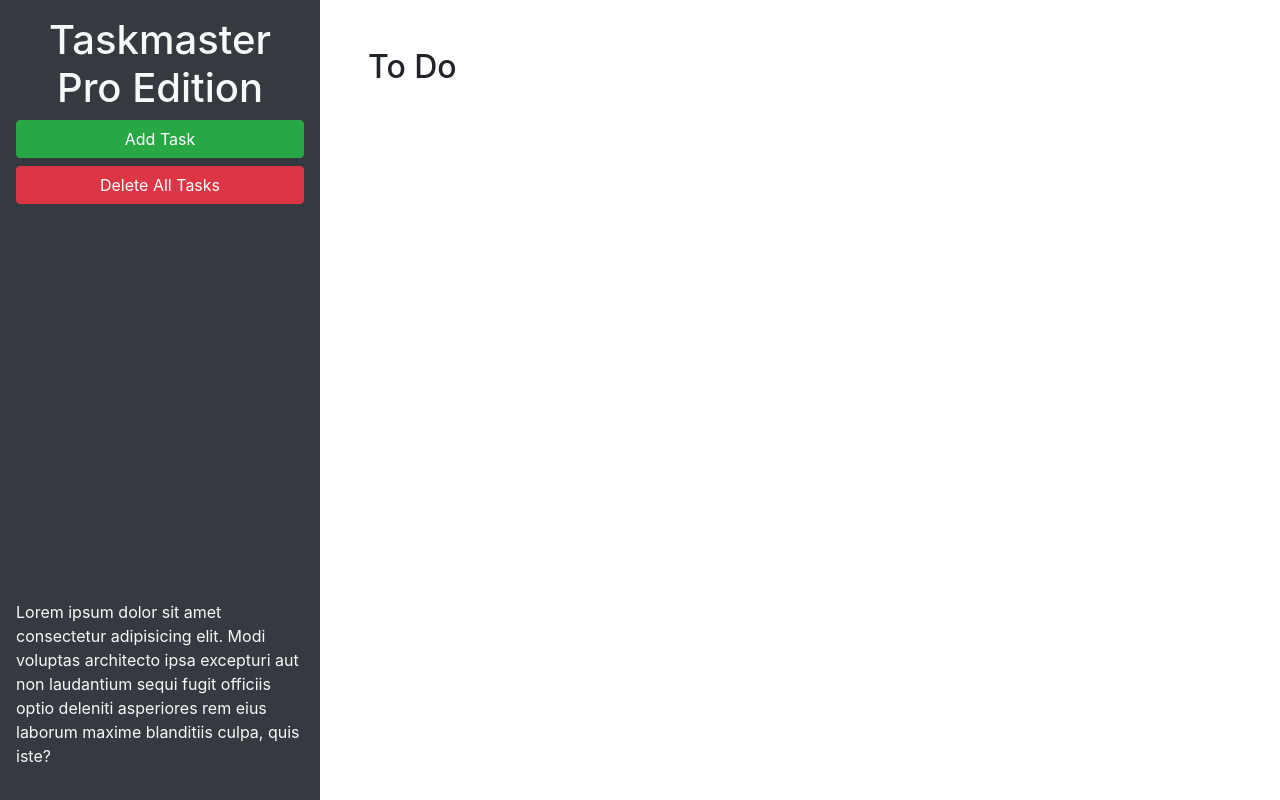
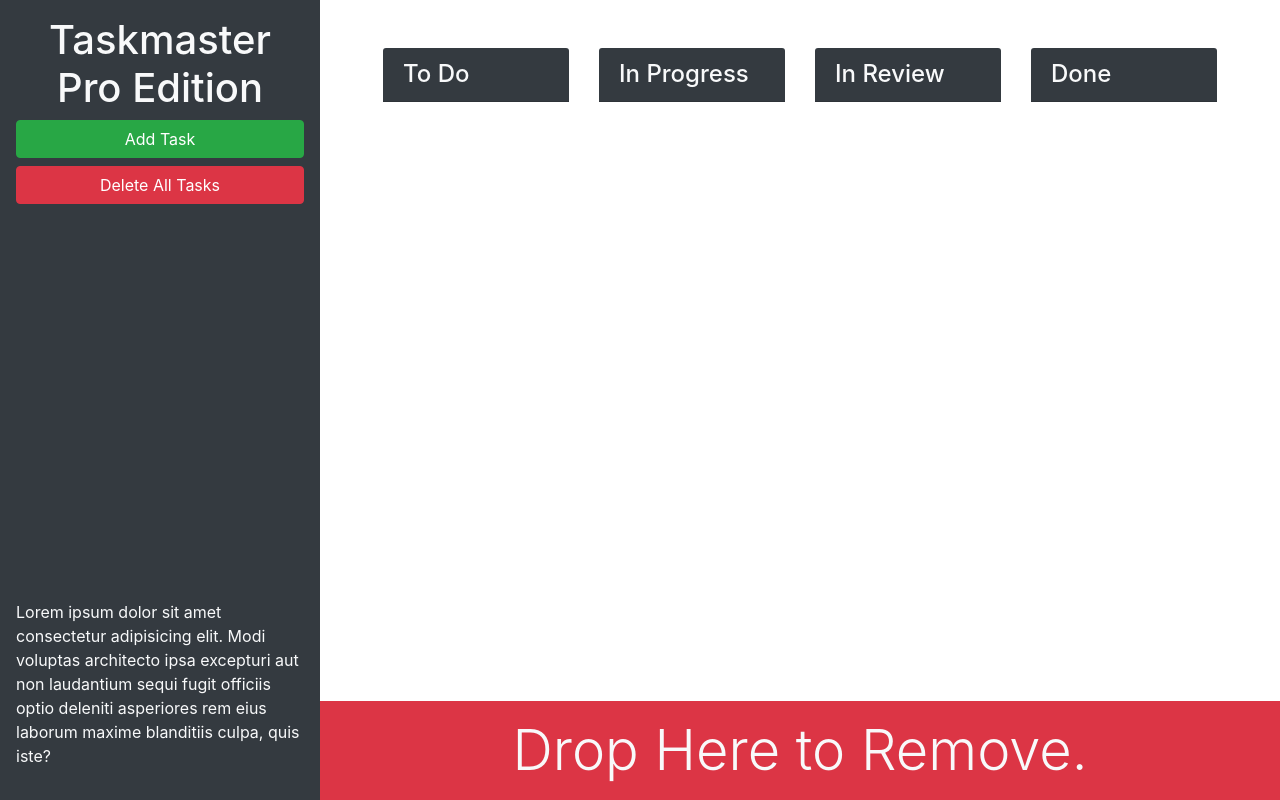
Before and after one commit to chriswein12/taskmaster-pro, a plain HTML site: page index.html in a window 1280 px wide. Drawn offline with nearby package versions, Linux system fonts and the light colour scheme.

Commit message:
added bootstrap

```diff
--- a/index.html
+++ b/index.html
@@ -13,20 +13,47 @@
 <body>
 
   <div class="row min-vh-100 no-gutters">
-    <header class="col-12 col-lg-3 bg-dark text-light d-flex flex-column p-4 p-lg-3">
+    <header class="col-12 col-lg-3 bg-dark text-light sticky-top d-flex flex-column p-4 p-lg-3">
       <h1 class="text-center">Taskmaster Pro Edition</h1>
       <button id="create-task" class="btn btn-block btn-success" data-toggle="modal" data-target="#task-form-modal">Add
         Task</button>
       <button id="remove-tasks" class="btn btn-block btn-danger">Delete All Tasks</button>
-      <p class="mt-auto">Lorem ipsum dolor sit amet consectetur adipisicing elit. Modi voluptas architecto ipsa
+      <p class="mt-auto d-none d-lg-block">Lorem ipsum dolor sit amet consectetur adipisicing elit. Modi voluptas architecto ipsa
         excepturi aut non
         laudantium sequi fugit officiis optio deleniti asperiores rem eius laborum maxime blanditiis culpa, quis iste?
       </p>
     </header>
-    <main class="col-12 col-lg-9">
-      <div class="m-5">
-        <h2>To Do</h2>
-        <ul id="list-toDo" class="list-group"> </ul>
+    <main class="col-12 col-lg-9 d-flex flex-column">
+      <div class="m-5 row justify-content-around">
+        <!-- todo start -->
+        <div class="col-12 col-md-6 col-xl-3 mb-3">
+          <h4 class="card-header bg-dark text-light">To Do</h4>
+          <ul id="list-toDo" class="list-group"></ul>
+        </div>
+        <!-- todo end -->
+        <!-- in progress start -->
+        <div class="col-12 col-md-6 col-xl-3 mb-3">
+          <h4 class="card-header bg-dark text-light">In Progress</h4>
+          <ul id="list-inProgress" class="list-group"></ul>
+        </div>
+        <!-- in progress end -->
+        <!-- in review start -->
+        <div class="col-12 col-md-6 col-xl-3 mb-3">
+          <h4 class="card-header bg-dark text-light">In Review</h4>
+          <ul id="list-inReview" class="list-group"></ul>
+        </div>
+        <!-- in review end -->
+        <!-- done start -->
+        <div class="col-12 col-md-6 col-xl-3 mb-3">
+          <h4 class="card-header bg-dark text-light">Done</h4>
+          <ul id="list-done" class="list-group"></ul>
+        </div>
+        <!-- done end -->
+      </div>
+      <div id="trash" class="mt-auto">
+        <div class="w-100 bg-danger p-3 text-center text-light display-4">
+          Drop Here to Remove.
+        </div>
       </div>
     </main>
   </div>
```
